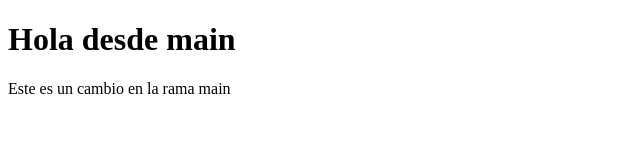
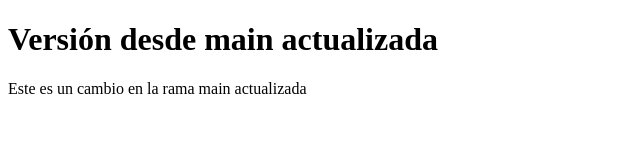
Before and after one commit to alfonsoguzmanguerrero-del/ejercicio-repado, a plain HTML site: page index.html in a window 1280 px wide. Shown: the whole page, without its empty margins (0-640 px from the left). Drawn offline with Linux system fonts and the light colour scheme.

Commit message:
cambio en main actualizado

```diff
--- a/index.html
+++ b/index.html
@@ -5,8 +5,8 @@
     <link rel="stylesheet" href="style.css">
   </head>
   <body>
-    <h1>Hola desde main</h1>
-    <p>Este es un cambio en la rama main</p>
+    <h1>Versión desde main actualizada</h1>
+    <p>Este es un cambio en la rama main actualizada</p>
     <script src="app.js"></script>
   </body>
 </html>
```
